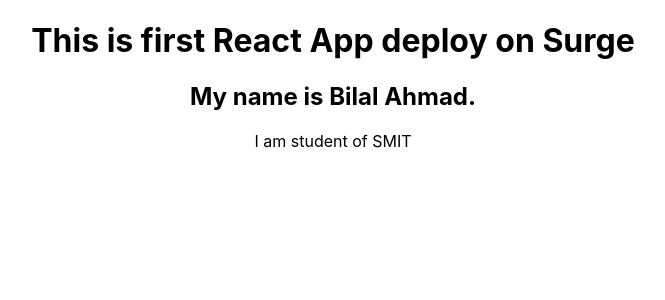
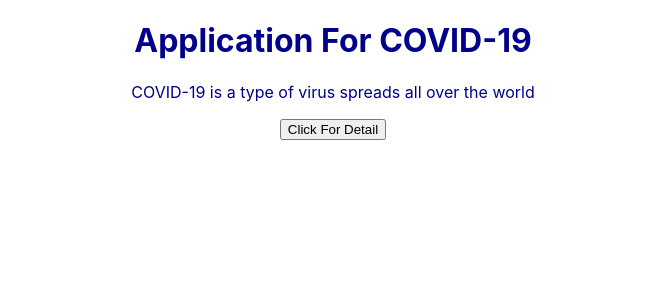
Before and after one commit to bilalahmad147/Bootcamp2020-first-react-app, a React (Create React App) app: page / in a window 1280 px wide. Shown: the top 300 px of the page, without its empty margins (307-972 px from the left). Built offline with nearby package versions, Linux system fonts and the light colour scheme.

Commit message:
updated app.js

```diff
--- a/src/App.css
+++ b/src/App.css
@@ -1,3 +1,7 @@
 .header{
   text-align: center;
+  color: darkblue;
 }
+.header>button{
+  cursor: pointer;
+}
--- a/src/App.js
+++ b/src/App.js
@@ -1,12 +1,11 @@
 import React from 'react';
 import './App.css';
-
 function App() {
   return (
-    <div className="header">
-      <h1>This is first React App deploy on Surge</h1>
-      <h2>My name is <strong>Bilal Ahmad</strong>.</h2>
-      <p>I am student of SMIT</p>
+    <div className='header'>
+      <h1>Application For COVID-19</h1>
+      <p>COVID-19 is a type of virus spreads all over the world</p>
+      <button>Click For Detail</button>
     </div>
   );
 }
```
Also changed, not shown: 1 other file (tests, documents, lock files or other folders).
